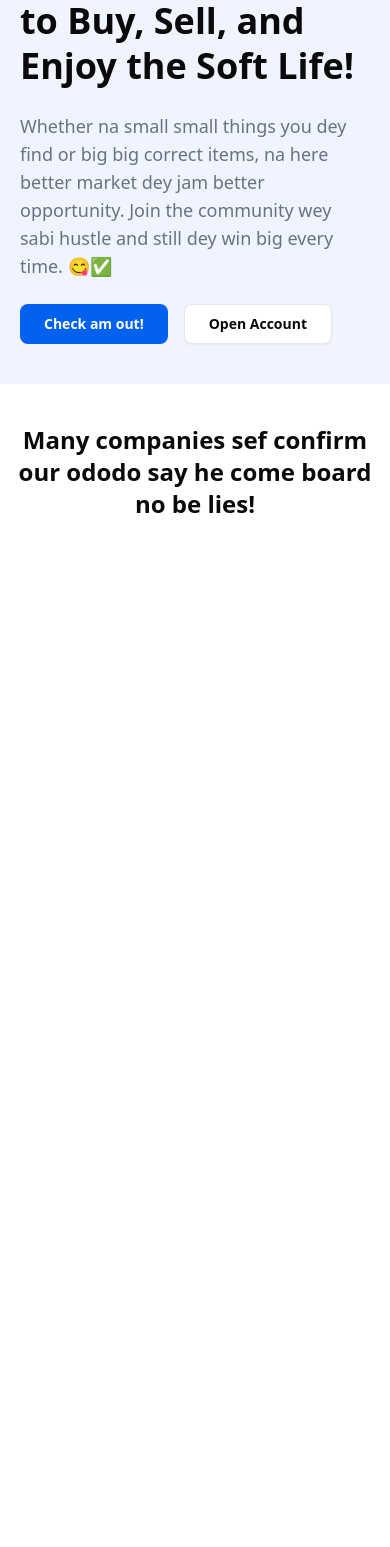
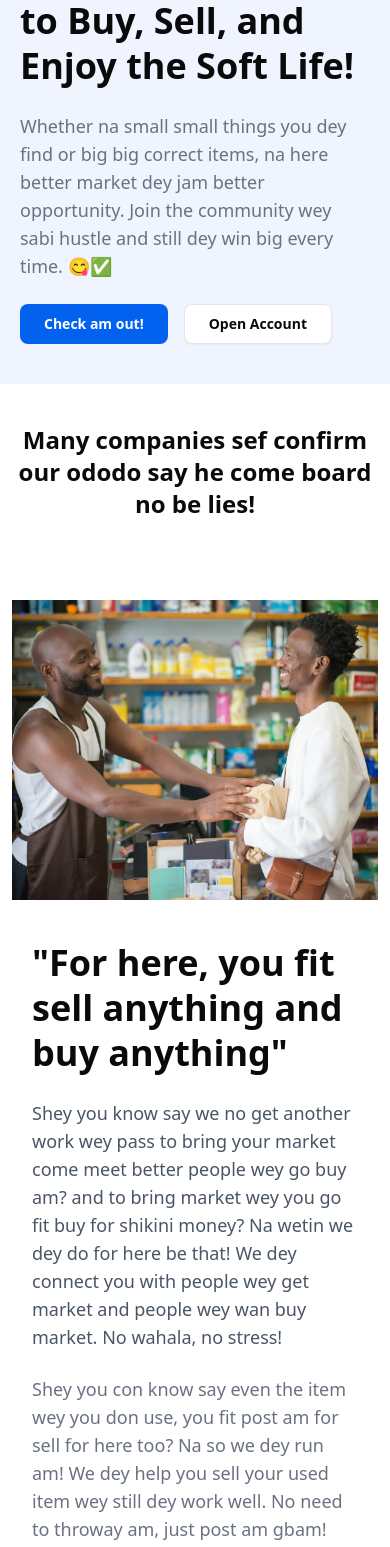
Before and after one commit to GABRIELOFGOD/p2p_paddy_frontend, a Next.js app: page / in a window 390 px wide. Shown: the part 450-1997 px from the top of the page. Before the commit the page ends 1010 px from the top, so only its background shows below. Built offline with nearby package versions, Linux system fonts and the light colour scheme.

Commit message:
GREAT IS THY THFULNESS LORD UNTO ME!

```diff
--- a/src/app/page.tsx
+++ b/src/app/page.tsx
@@ -1,4 +1,5 @@
 import Hero from "@/components/layout/home/Hero";
+import SheyYouKnow from "@/components/layout/home/SheyYouKnow";
 import Support from "@/components/layout/home/Support";
 
 export default function Home() {
@@ -7,6 +8,7 @@ export default function Home() {
       <Hero />
       <div className="container mx-auto px-3">
         <Support />
+        <SheyYouKnow />
       </div>
     </div>
   );
--- a/src/components/layout/Header.tsx
+++ b/src/components/layout/Header.tsx
@@ -11,7 +11,7 @@ const Header = () => {
   const [triggerSearch, setTriggerSearch] = useState(false);
 
   return (
-    <div className="flex justify-between gap-5 bg-background backdrop-blur-lg shadow-sm px-3 py-2 w-full">
+    <div className="flex justify-between gap-5 bg-background backdrop-blur-lg shadow-sm px-3 py-2 w-full z-40 sticky top-0 left-0">
       <div className="w-fit h-fit bg-black my-auto z-50">
         <Image
           src={"/brand/p2p_logo.png"}
@@ -28,7 +28,9 @@ const Header = () => {
           <SideSheet />
         {/* </div> */}
       </div>
-      {triggerSearch && (<SearchModal closeSearch={() => setTriggerSearch(false)} />)}
+      {triggerSearch && (<div className="absolute">
+        <SearchModal closeSearch={() => setTriggerSearch(false)} />
+      </div>)}
     </div>
   )
 }
--- a/src/components/layout/home/Hero.tsx
+++ b/src/components/layout/home/Hero.tsx
@@ -22,10 +22,10 @@ const Hero = () => {
   }, [index]);
 
   return (
-    <section className="md:min-h-[90vh] h-fit w-full bg-secondary">
+    <section className="h-fit w-full bg-secondary">
       <div className="grid grid-cols-1 md:grid-cols-2 items-center justify-center h-full my-auto md:py-20">
         {/* Image - full width on mobile */}
-        <div className="relative w-full h-[300px] sm:h-[400px] md:h-[100%] order-first md:order-last">
+        <div className="relative w-full z-20 h-[300px] sm:h-[400px] md:h-[100%] order-first md:order-last">
           <Image
             src={heroContent.image}
             alt={heroContent.title}
--- /dev/null
+++ b/src/components/layout/home/SheyYouKnow.tsx
@@ -0,0 +1,41 @@
+
+
+import { Button } from "@/components/ui/button";
+import Image from "next/image";
+
+const SheyYouKnow = () => {
+  return (
+    <div className="grid grid-cols-1 md:grid-cols-2 items-center justify-center h-full my-auto py-10 md:py-20">
+      {/* Image - full width on mobile */}
+      <div className="relative w-full z-20 h-[300px] sm:h-[400px] md:rounded-xl md:shadow-xl overflow-hidden md:h-[100%] order-first md:order-last">
+        <Image
+          src={"/assets/trader.jpg"}
+          alt={"trader"}
+          fill
+          className="object-cover md:rounded-xl md:shadow-xl"
+          priority
+        />
+      </div>
+
+      {/* Text Content */}
+      <div className="px-5 py-10 md:px-16 lg:px-24 space-y-6 text-left">
+        <h1 className="text-4xl md:text-5xl font-extrabold leading-tight">
+          "For here, you fit sell anything and buy anything"
+        </h1>
+        <p className="text-lg md:text-xl text-gray-600 max-w-xl mx-auto md:mx-0">
+          Shey you know say we no get another work wey pass to bring your market come meet better people wey go buy am? and to bring market wey you go fit buy for shikini money? Na wetin we dey do for here be that! We dey connect you with people wey get market and people wey wan buy market. No wahala, no stress!
+        </p>
+        <p className="text-lg md:text-xl text-gray-500 max-w-xl mx-auto md:mx-0">
+          Shey you con know say even the item wey you don use, you fit post am for sell for here too? Na so we dey run am! We dey help you sell your used item wey still dey work well. No need to throway am, just post am gbam!
+        </p>
+      </div>
+      <Button
+        size="lg"
+        className="bg-primary hover:bg-primary/90 transition text-white font-bold w-fit cursor-pointer mx-5"
+      >
+        Sharp! 👉
+      </Button>
+    </div>
+  )
+}
+export default SheyYouKnow
--- a/src/components/layout/home/Support.tsx
+++ b/src/components/layout/home/Support.tsx
@@ -1,7 +1,8 @@
 const Support = () => {
   return (
-    <div className="py-10">
+    <div className="py-10 flex flex-col gap-5">
       <p className="text-2xl text-center font-bold">Many companies sef confirm our ododo say he come board no be lies!</p>
+      {/* SUPPORTED COMPANIES LOGO */}
     </div>
   )
 }
```
Also changed, not shown: public/assets/trader.jpg (added).
